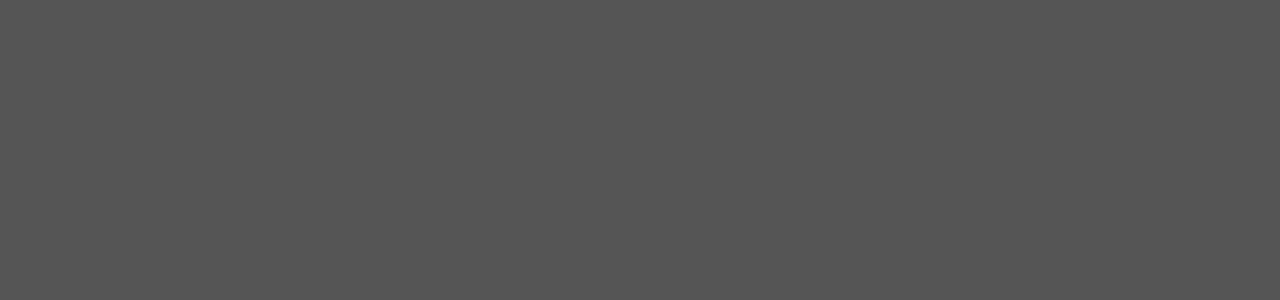
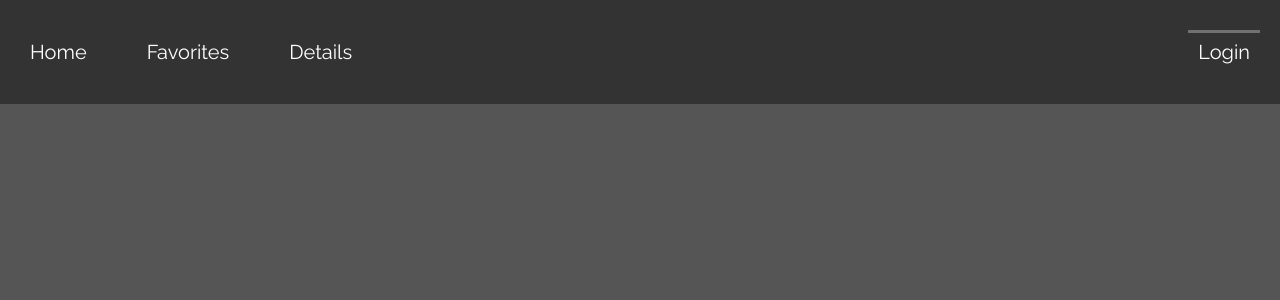
Before and after one commit to milicakomazec/crypto-trader-demo, a React (Create React App) app: page / in a window 1280 px wide. Shown: the top 300 px of the page. Built offline with nearby package versions, Linux system fonts and the light colour scheme.

Commit message:
add NavBar component, update Layout component

```diff
--- a/src/components/Layout/index.jsx
+++ b/src/components/Layout/index.jsx
@@ -2,9 +2,12 @@ import "./Layout.scss"
 
 import React from "react"
 
+import NavBar from "../NavBar"
+
 const Layout = () => {
   return (
     <div className="layout-container">
+      <NavBar />
       <div className="layout-content" />
     </div>
   )
--- /dev/null
+++ b/src/components/NavBar/NavBar.scss
@@ -0,0 +1,5 @@
+.nav-container {
+  display: flex;
+  background-color: #333333;
+  padding: 30px 0;
+}
--- /dev/null
+++ b/src/components/NavBar/index.jsx
@@ -0,0 +1,31 @@
+import "./NavBar.scss"
+
+import React from "react"
+
+import NavItem from "../NavItem"
+
+const NavBar = () => {
+  const items = [
+    {
+      title: "Home",
+    },
+    {
+      title: "Favorites",
+    },
+    {
+      title: "Details",
+    },
+    {
+      title: "Login",
+    },
+  ]
+  return (
+    <div className="nav-container">
+      {items.map(item => (
+        <NavItem title={item.title} />
+      ))}
+    </div>
+  )
+}
+
+export default NavBar
```
